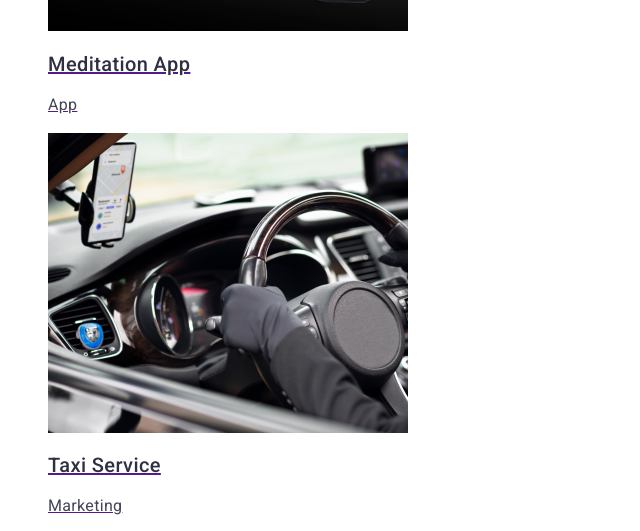
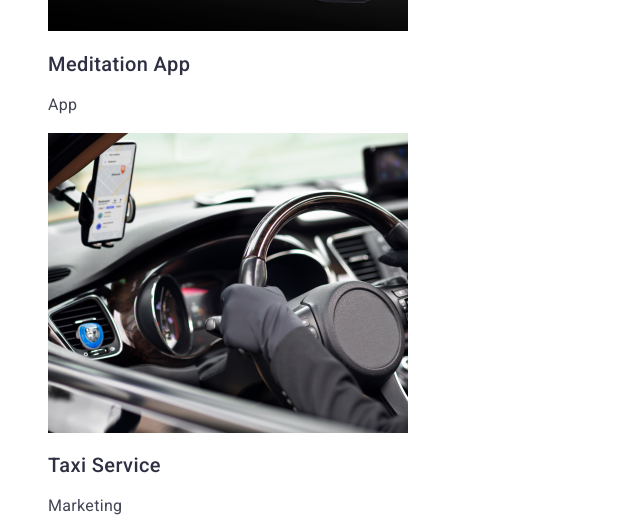
Before and after one commit to HalynaUser555/goit-homework-02, a plain HTML site: page portfolio.html in a window 1280 px wide. Shown: the part 1524-2055 px from the top of the page, 0-640 px from the left. Drawn offline with Linux system fonts and the light colour scheme.

Commit message:
fix issues

```diff
--- a/css/styles.css
+++ b/css/styles.css
@@ -41,7 +41,7 @@ body {
   line-height: 1.5;
   letter-spacing: 0.02em;
 }
-.link a {
+.link {
   text-decoration: none;
 }
 .site-nav .link:hover,
--- a/portfolio.html
+++ b/portfolio.html
@@ -120,8 +120,6 @@
               <p class="text-paragraph">App</p></a
             >
           </li>
-        </ul>
-        <ul class="list">
           <li>
             <a href="" class="link">
               <img
@@ -161,8 +159,6 @@
               <p class="text-paragraph">Marketing</p></a
             >
           </li>
-        </ul>
-        <ul class="list">
           <li>
             <a href="" class="link">
               <img
```
